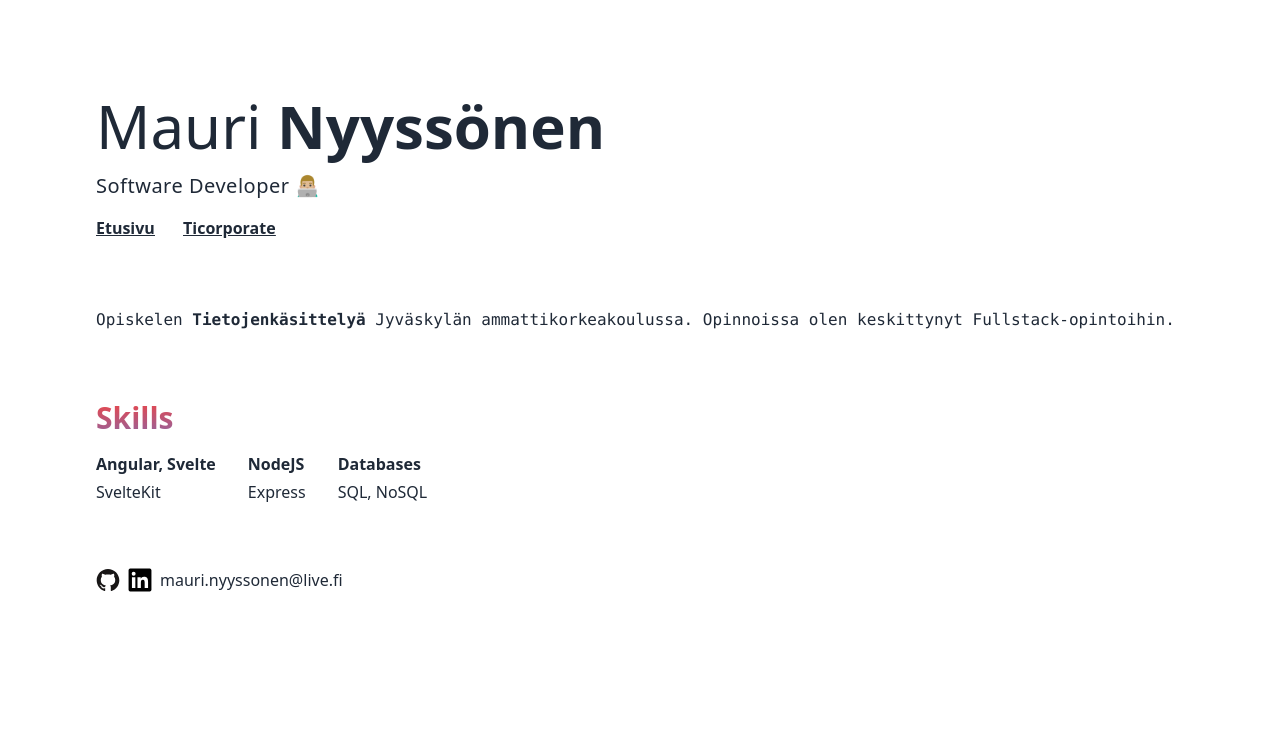
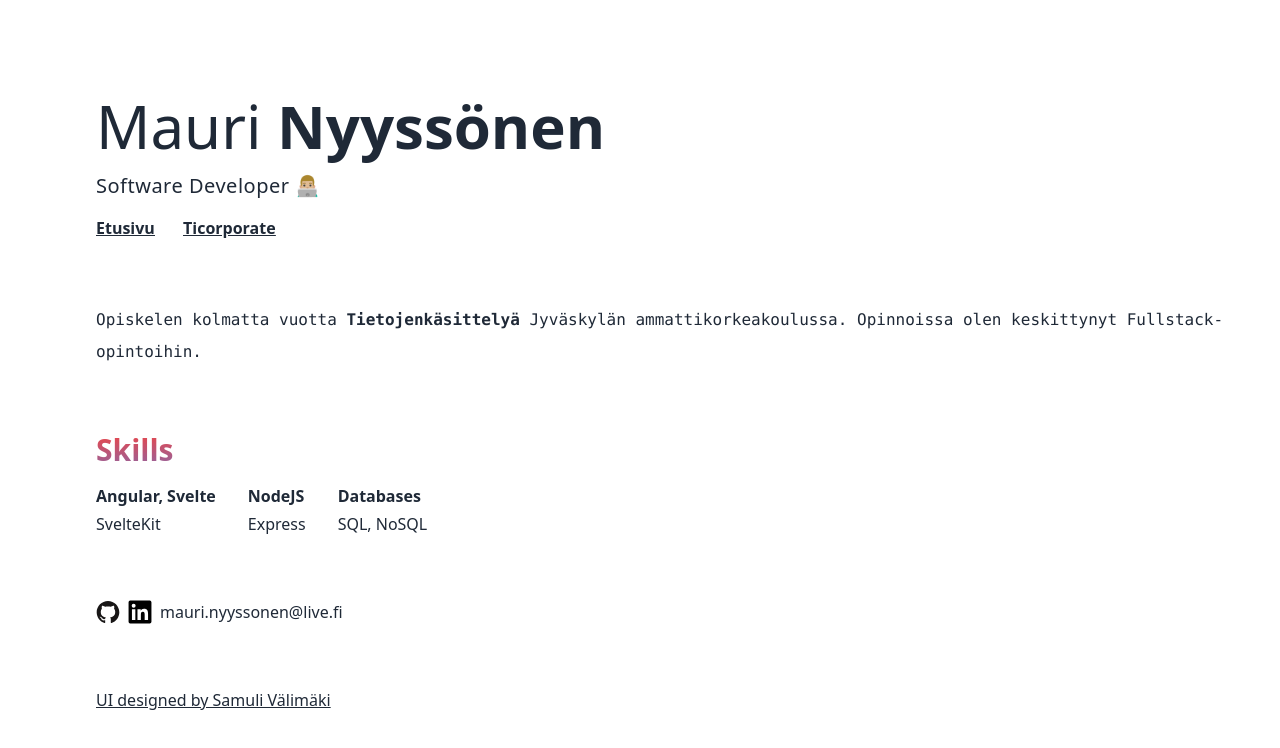
Before and after one commit to Maurnyy/portfolio, a SvelteKit app: page / in a window 1280 px wide. Shown: the top 748 px of the page. Built offline with nearby package versions, Linux system fonts and the light colour scheme.

Commit message:
Update +page.svelte

```diff
--- a/src/routes/+page.svelte
+++ b/src/routes/+page.svelte
@@ -20,7 +20,7 @@
         class="leading-loose [&amp;_a]:font-bold [&amp;_a]:underline font-mono"
       >
         <p>
-          Opiskelen <strong>Tietojenkäsittelyä</strong> Jyväskylän ammattikorkeakoulussa.
+          Opiskelen kolmatta vuotta <strong>Tietojenkäsittelyä</strong> Jyväskylän ammattikorkeakoulussa.
           Opinnoissa olen keskittynyt Fullstack-opintoihin.
         </p>
       </div>
@@ -82,6 +82,9 @@
         </a>
         <a href="mailto:mauri.nyyssonen@live.fi">mauri.nyyssonen@live.fi</a>
       </div>
+   <a href="https://www.samulivalimaki.com" class="underline"
+          >UI designed by Samuli Välimäki</a
+        >
     </section>
   </div>
 </div>
```
